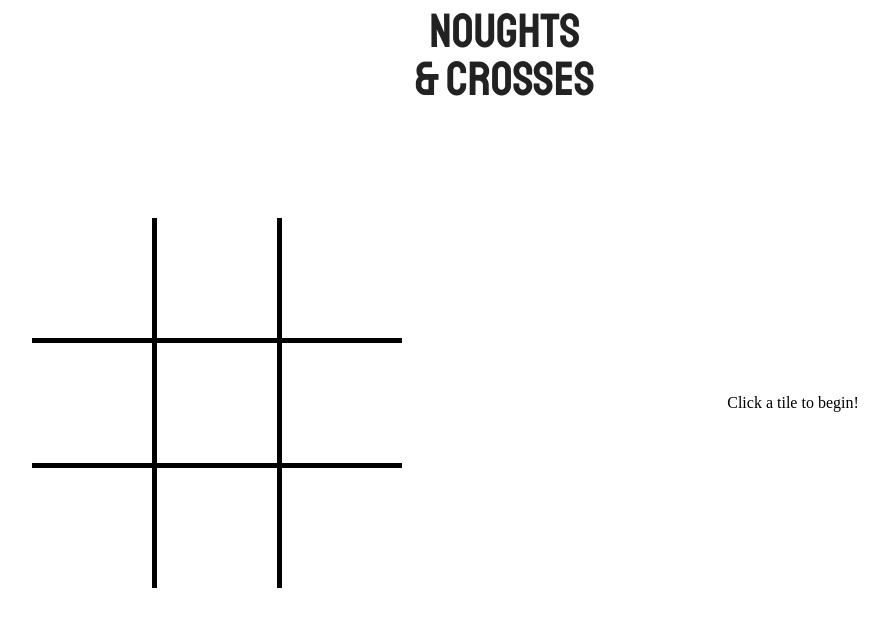
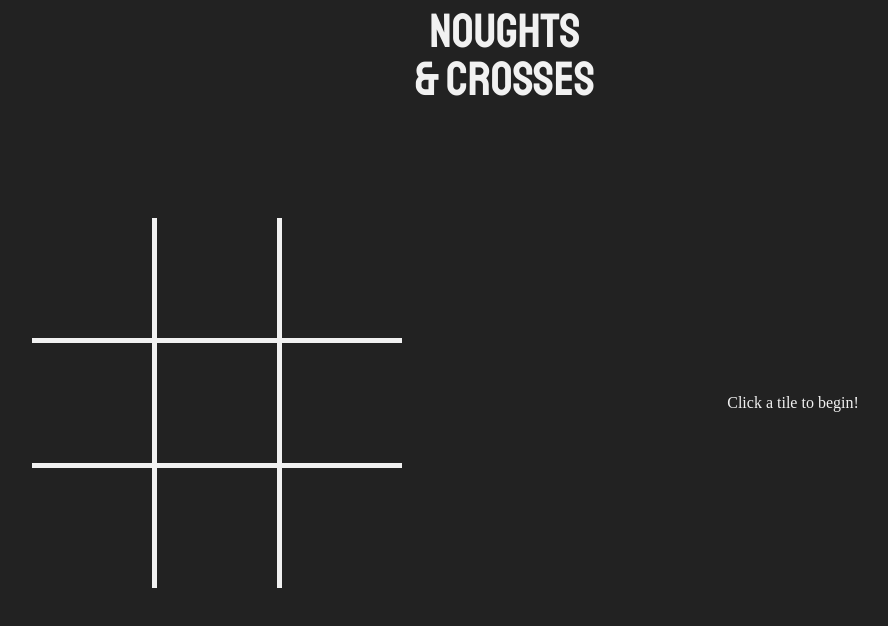
Before and after one commit to iamlizzylogan/noughts-and-crosses, a React app: page / in a window 1280 px wide. Shown: the top 626 px of the page, without its empty margins (135-1023 px from the left). Built offline with nearby package versions, Linux system fonts and the light colour scheme.

Commit message:
Set a dark theme for the app

```diff
--- a/src/main.scss
+++ b/src/main.scss
@@ -12,6 +12,8 @@ body {
 
 .container {
     height: 100vh;
+    color: #f1f1f1;
+    background: #222;
     position: fixed;
     display: flex;
     flex-direction: column;
@@ -28,7 +30,6 @@ header {
         align-items: center;
         font-family: Staatliches;
         font-weight: 400;
-        color: #222;
         font-size: 3em;
         &-title-part {
             line-height: 1;
@@ -57,9 +58,9 @@ main {
         grid-template-columns: repeat(2, 25vw [line-ver]) 25vw;
         grid-template-rows: repeat(2, 25vw [line-hor]) 25vw;
         grid-gap: 5px;
-        background-color: #000;
+        background: #f1f1f1;
         &-tile {
-            background-color: #ffffff;
+            background: #222;
             position: relative;
             &.--empty:hover {
                 cursor: pointer;
@@ -71,8 +72,8 @@ main {
                 content: '';
                 width: 100%;
                 height: 100%;
-                background-color: rgba(0,0,0,0);
-                border: 16px solid red;
+                background: rgba(0,0,0,0);
+                border: 16px solid #dc143c;
                 border-radius: 50%;
                 position: absolute;
                 top: -16px;
@@ -84,7 +85,7 @@ main {
                     content: '';
                     width: 100%;
                     height: 16%;
-                    background-color: #00f;
+                    background: #008080;
                     position: absolute;
                     top: 50%;
                     transform: translate(0, -50%) rotate(-45deg) scale(.62);
@@ -93,7 +94,7 @@ main {
                     content: '';
                     width: 100%;
                     height: 16%;
-                    background-color: #00f;
+                    background: #008080;
                     position: absolute;
                     top: 50%;
                     transform: translate(0, -50%) rotate(45deg) scale(.62);
@@ -116,7 +117,7 @@ main {
             grid-template-rows: repeat(2, 15vh [line-hor]) 15vh;
             &-tile {
                 &.--nought::before {
-                    border: 28px solid red;
+                    border: 28px solid #dc143c;
                     top: 50%;
                     left: 50%;
                     transform: translate(-50%, -50%) scale(0.4);
```
